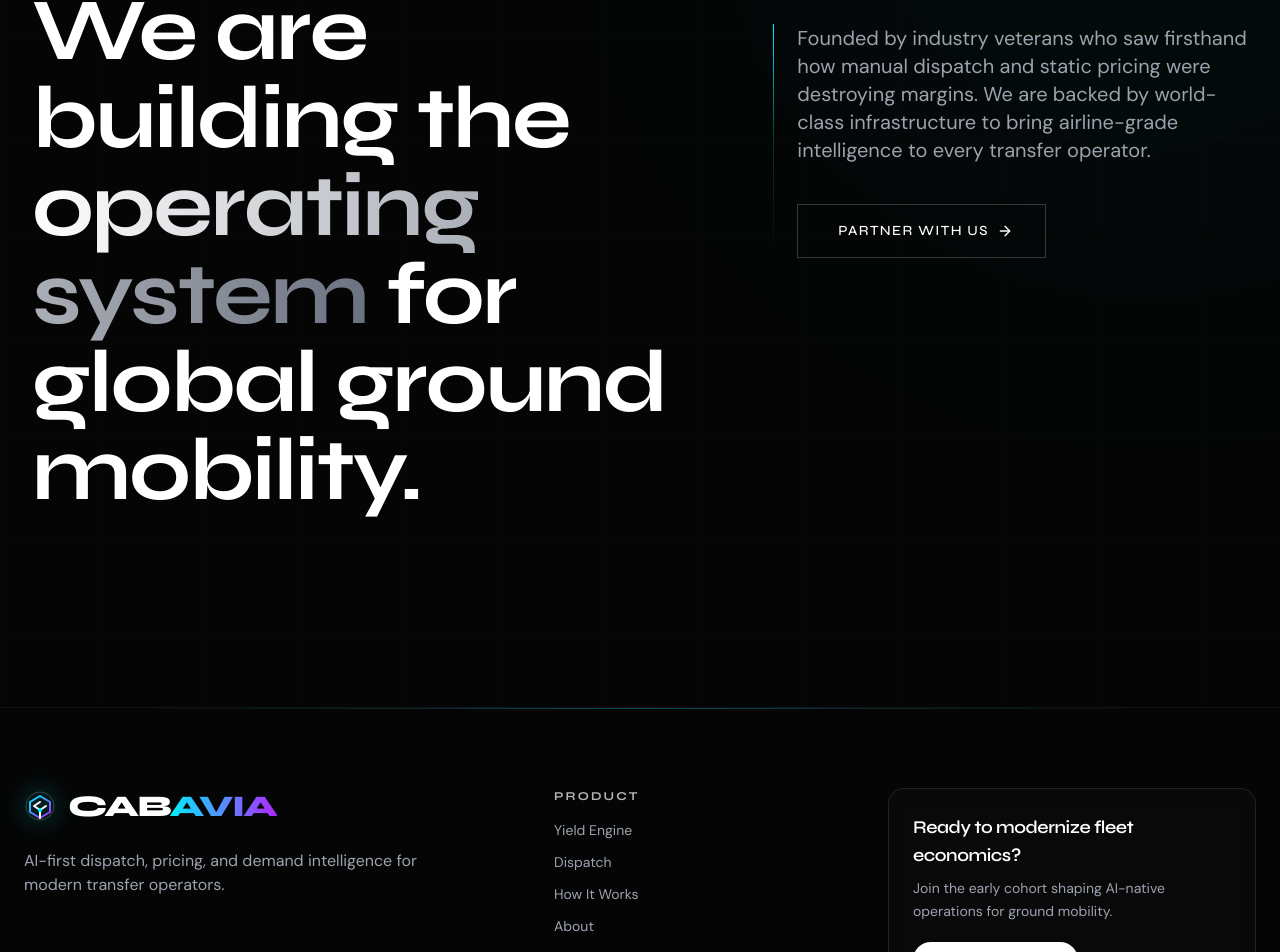
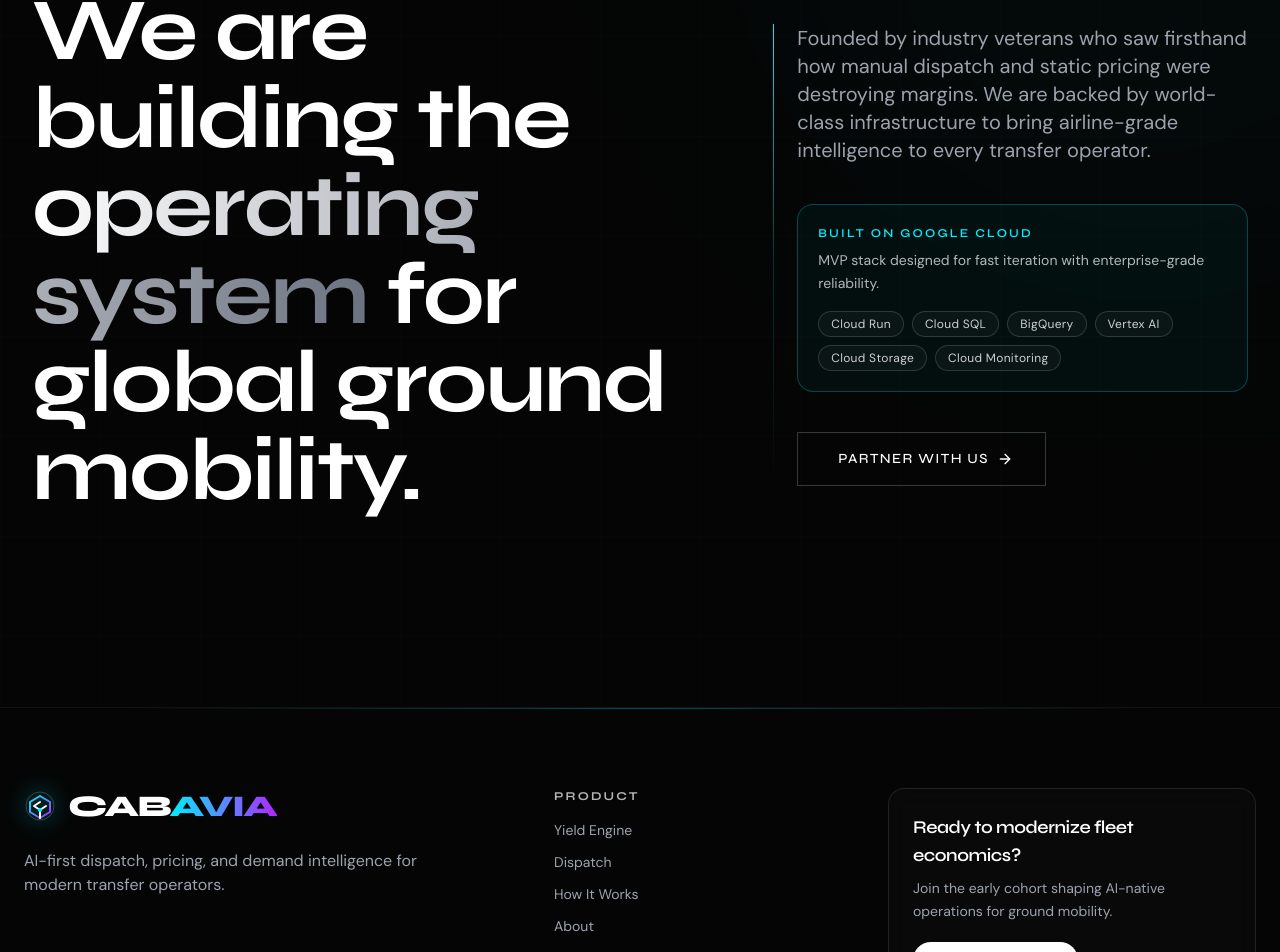
Before and after one commit to samuliofdoom/cabavia.com, a React (Vite) app: page / in a window 1280 px wide. Shown: the part 5732-6684 px from the top of the page. Built offline with nearby package versions, Linux system fonts and the light colour scheme.

Commit message:
feat: add built-on-google-cloud trust block

```diff
--- a/src/components/AboutSection.tsx
+++ b/src/components/AboutSection.tsx
@@ -1,5 +1,7 @@
 import { ArrowRight } from 'lucide-react';
 import { useScrollReveal } from '../hooks/useScrollReveal';
+
+const gcpServices = ['Cloud Run', 'Cloud SQL', 'BigQuery', 'Vertex AI', 'Cloud Storage', 'Cloud Monitoring'];
 
 export default function AboutSection() {
   const { ref, isVisible } = useScrollReveal(0.2);
@@ -60,6 +62,23 @@ export default function AboutSection() {
                 Founded by industry veterans who saw firsthand how manual dispatch and static pricing were destroying margins. We are backed by world-class infrastructure to bring airline-grade intelligence to every transfer operator.
               </p>
 
+              <div className="mb-10 rounded-2xl border border-cyber-blue/25 bg-cyber-blue/[0.04] p-5">
+                <p className="text-xs tracking-[0.18em] uppercase font-display font-semibold text-cyber-blue">Built on Google Cloud</p>
+                <p className="mt-2 text-sm text-white/70 font-body leading-relaxed">
+                  MVP stack designed for fast iteration with enterprise-grade reliability.
+                </p>
+                <div className="mt-4 flex flex-wrap gap-2">
+                  {gcpServices.map((service) => (
+                    <span
+                      key={service}
+                      className="rounded-full border border-white/15 bg-white/[0.03] px-3 py-1 text-xs font-body tracking-wide text-white/80"
+                    >
+                      {service}
+                    </span>
+                  ))}
+                </div>
+              </div>
+
               <a
                 href="mailto:hello@cabavia.com"
                 className="group relative inline-flex items-center justify-center space-x-2 px-8 py-4 bg-transparent border border-white/20 text-white font-display font-medium uppercase tracking-widest text-sm transition-all duration-300 hover:border-cyber-blue hover:text-cyber-blue overflow-hidden"
```
